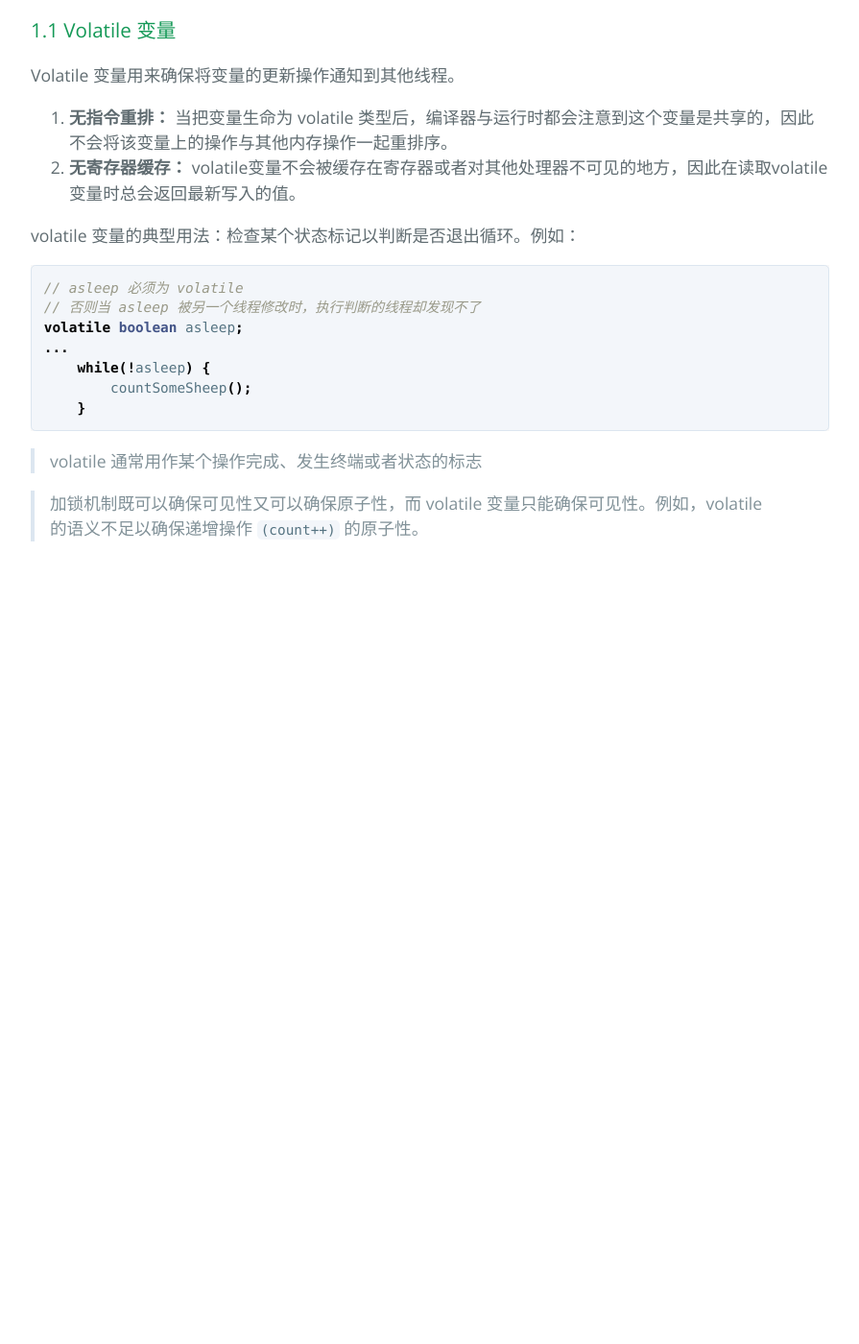
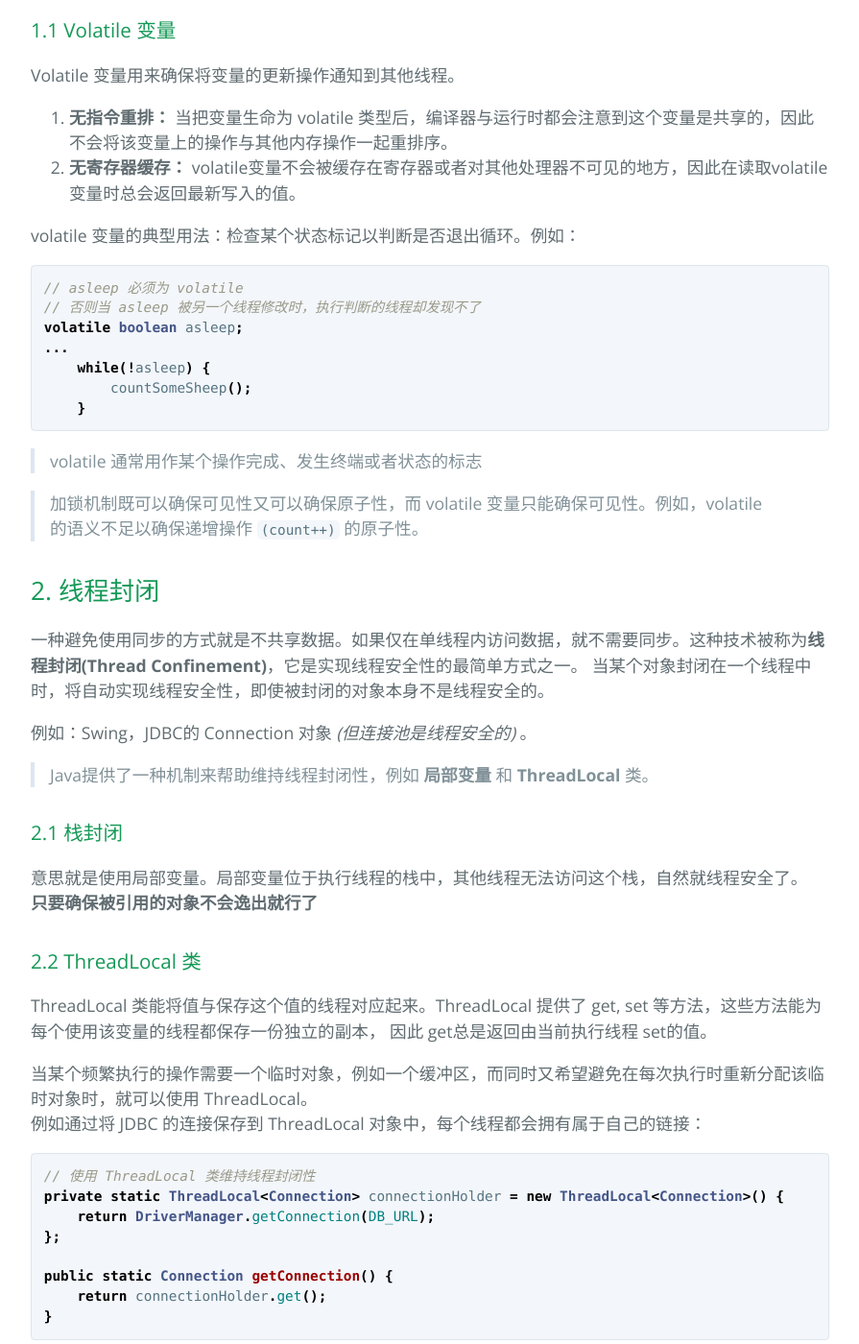
Before and after one commit to yuqisun/yuqisun.github.io, a Jekyll site: the page built from _posts/2020-02-15-Java并发-第3章.md, in a window 1280 px wide and 1400 px high, scrolled down 500 px. Shown: the whole window at 96% size, without its empty margins (192-1087 px from the left). Built offline with Jekyll 4.4.1, drawn with Linux system fonts in a browser that asks for light colours; before the commit the page ends 1130 px from its top, so only the background shows below that; some of the changed text lies outside the part shown.

Commit message:
Update 2020-02-15-Java并发-第3章.md

````diff
--- a/_posts/2020-02-15-Java并发-第3章.md
+++ b/_posts/2020-02-15-Java并发-第3章.md
@@ -1,7 +1,7 @@
 ---
 layout: post
 title: "Java并发编程实战 第3章 对象的共享"
-tagline: "可见性，Volatile"
+tagline: "可见性，Volatile，线程封闭，安全发布"
 ---
 
 ## 1. 可见性
@@ -26,3 +26,79 @@
 > volatile 通常用作某个操作完成、发生终端或者状态的标志
 
 > 加锁机制既可以确保可见性又可以确保原子性，而 volatile 变量只能确保可见性。例如，volatile的语义不足以确保递增操作 `(count++)` 的原子性。
+
+## 2. 线程封闭
+
+一种避免使用同步的方式就是不共享数据。如果仅在单线程内访问数据，就不需要同步。这种技术被称为**线程封闭(Thread Confinement)**，它是实现线程安全性的最简单方式之一。
+当某个对象封闭在一个线程中时，将自动实现线程安全性，即使被封闭的对象本身不是线程安全的。
+
+例如：Swing，JDBC的 Connection 对象 *(但连接池是线程安全的)* 。
+
+> Java提供了一种机制来帮助维持线程封闭性，例如 **局部变量** 和 **ThreadLocal** 类。
+
+### 2.1 栈封闭
+
+意思就是使用局部变量。局部变量位于执行线程的栈中，其他线程无法访问这个栈，自然就线程安全了。
+**只要确保被引用的对象不会逸出就行了**
+
+### 2.2 ThreadLocal 类
+
+ThreadLocal 类能将值与保存这个值的线程对应起来。ThreadLocal 提供了 get, set 等方法，这些方法能为每个使用该变量的线程都保存一份独立的副本，
+因此 get总是返回由当前执行线程 set的值。
+
+当某个频繁执行的操作需要一个临时对象，例如一个缓冲区，而同时又希望避免在每次执行时重新分配该临时对象时，就可以使用 ThreadLocal。
+例如通过将 JDBC 的连接保存到 ThreadLocal 对象中，每个线程都会拥有属于自己的链接：
+
+```java
+// 使用 ThreadLocal 类维持线程封闭性
+private static ThreadLocal<Connection> connectionHolder = new ThreadLocal<Connection>() {
+    return DriverManager.getConnection(DB_URL);
+};
+
+public static Connection getConnection() {
+    return connectionHolder.get();
+}
+```
+
+> 这些特定于线程的值保存在 Thread 对象中，当线程终止后，这些值会作为垃圾回收。
+
+> ThreadLocal 变量类似于全局变量，它能降低代码的可重用性，并在类之间引入隐含的耦合性，使用时要小心。
+
+## 3. 安全发布
+
+看一个不安全的发布：
+```java
+// 不安全的发布
+public Holder holder;
+
+public void initialize() {
+    holder = new Holder(42);
+}
+
+// 由于未被正确发布，这个类可能出现故障
+public class Holder {
+    private int n;
+
+    public Holder(int n) {
+        this.n = n;
+    }
+
+    public void assertSanity() {
+        if(n != n) {
+            throw new AssertionError("This statement is false.");
+        }
+    }
+}
+```
+
+> 解释：尽管在构造函数中设置的域值似乎是第一次向这些域中写入的值，因此不会有“更旧的”值被视为失效值，
+> **但 Object 的构造函数会在子类构造函数运行之前先将默认值写入所有的域。** 因此某个域默认的值可能被视为失效值。
+
+### 3.1 安全发布的常用模式
+
+要安全的发布一个对象，对象的引用以及对象的状态必须同时对其他线程可见。一个正确构造的对象可以通过以下方式来安全地发布：
+* 在静态初始化函数中初始化一个对象引用。例如：`public static Holder holder = new Holder(42);` *静态初始化器由 JVM在类的初始化阶段执行。
+由于 JVM内部存在着同步机制，因此通过这种方式初始化的任何对象都可以被安全发布。*
+* 将对象的引用保存到 volatile 类型的域或者 AtomicReference 对象中。
+* 将对象的引用保存到某个正确构造对象的 final 类型域中。
+* 将对象的引用保存到一个由锁保护的域中。例如： Vector, synchronizedList。
````
